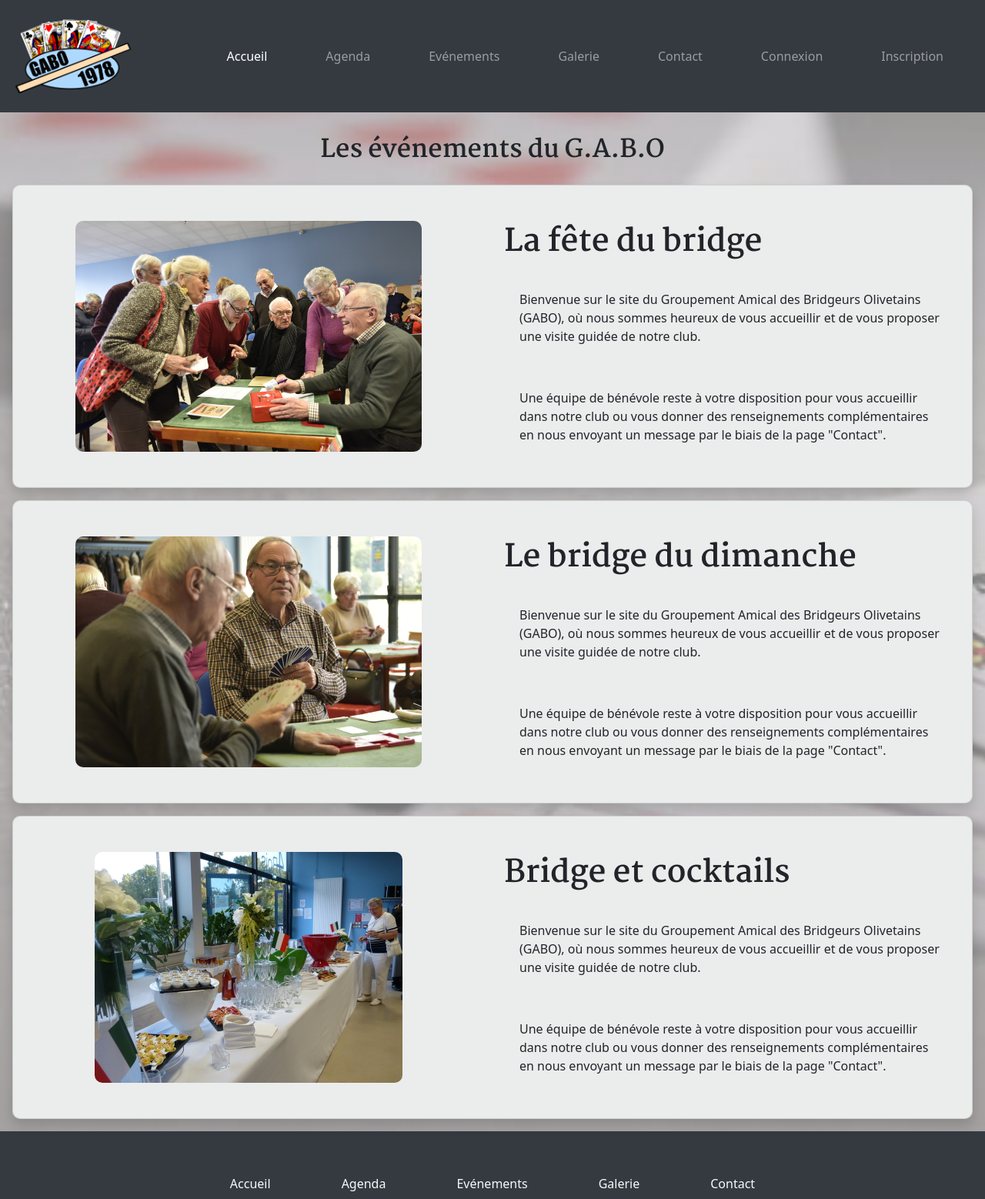
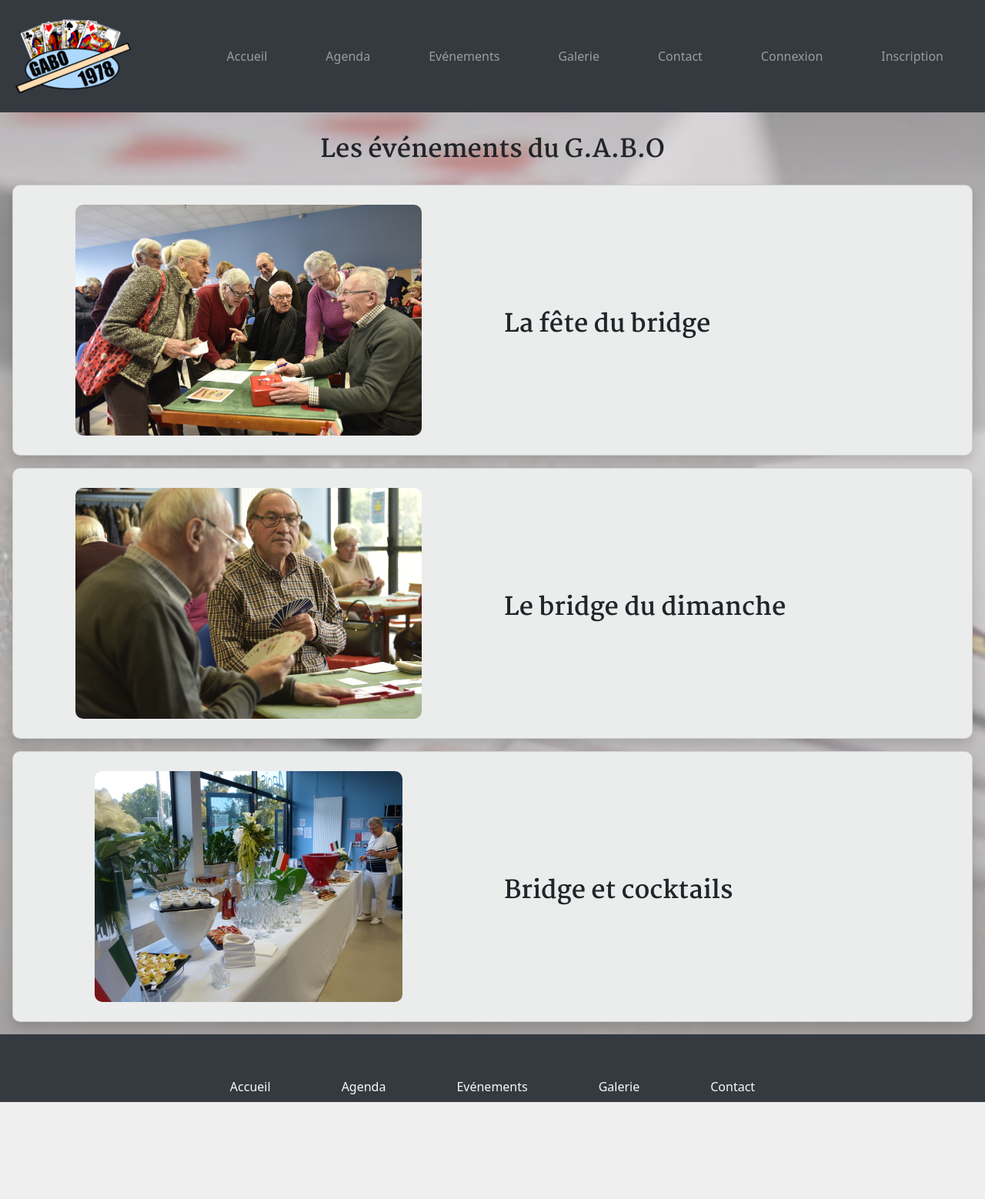
Before and after one commit to GodefroyCourtin/projet3-bridge, a Django app: page /evenement in a window 1280 px wide. Shown: the whole page at 77% size. After the commit the page ends 1432 px from the top, so only its background shows below. Run offline with Django 3.2, Linux system fonts and the light colour scheme; some libraries are stand-ins or nearby versions.

Commit message:
petits details ok

```diff
--- a/bridge/club/templates/club/base.html
+++ b/bridge/club/templates/club/base.html
@@ -28,7 +28,7 @@
 
         <div class="collapse navbar-collapse" id="navbarSupportedContent">
             <ul class="navbar-nav ml-auto">
-                <li class="nav-item active text-center">
+                <li class="nav-item text-center">
                     <a class="nav-link" href="{% url 'club:index' %}">Accueil</a>
                 </li>
                 <li class="nav-item text-center">
--- a/bridge/club/templates/club/evenement.html
+++ b/bridge/club/templates/club/evenement.html
@@ -17,8 +17,8 @@
             </a>
         </div>
         <div class="col-lg-6 align-self-center">
-            <h1>La fête du bridge</h1>
-            <p class="text-acceuil2">Bienvenue sur le site du Groupement Amical des Bridgeurs Olivetains
+            <h2>La fête du bridge</h2>
+            <!-- <p class="text-acceuil2">Bienvenue sur le site du Groupement Amical des Bridgeurs Olivetains
                 (GABO),
                 où nous sommes
                 heureux de vous accueillir et de vous proposer une visite guidée de notre club.</p>
@@ -26,7 +26,7 @@
                 notre club ou vous
                 donner des renseignements complémentaires en nous envoyant un message par le biais de la page
                 "Contact".
-            </p>
+            </p> -->
         </div>
 
     </div>
@@ -39,8 +39,8 @@
             </a>
         </div>
         <div class="col-lg-6 align-self-center">
-            <h1>Le bridge du dimanche</h1>
-            <p class="text-acceuil2">Bienvenue sur le site du Groupement Amical des Bridgeurs Olivetains
+            <h2>Le bridge du dimanche</h2>
+            <!-- <p class="text-acceuil2">Bienvenue sur le site du Groupement Amical des Bridgeurs Olivetains
                 (GABO),
                 où nous sommes
                 heureux de vous accueillir et de vous proposer une visite guidée de notre club.</p>
@@ -48,7 +48,7 @@
                 notre club ou vous
                 donner des renseignements complémentaires en nous envoyant un message par le biais de la page
                 "Contact".
-            </p>
+            </p> -->
         </div>
 
     </div>
@@ -62,8 +62,8 @@
             </a>
         </div>
         <div class="col-lg-6 align-self-center">
-            <h1>Bridge et cocktails</h1>
-            <p class="text-acceuil2">Bienvenue sur le site du Groupement Amical des Bridgeurs Olivetains
+            <h2>Bridge et cocktails</h2>
+            <!-- <p class="text-acceuil2">Bienvenue sur le site du Groupement Amical des Bridgeurs Olivetains
                 (GABO),
                 où nous sommes
                 heureux de vous accueillir et de vous proposer une visite guidée de notre club.</p>
@@ -71,7 +71,7 @@
                 notre club ou vous
                 donner des renseignements complémentaires en nous envoyant un message par le biais de la page
                 "Contact".
-            </p>
+            </p> -->
         </div>
     </div>
 </div>
```
